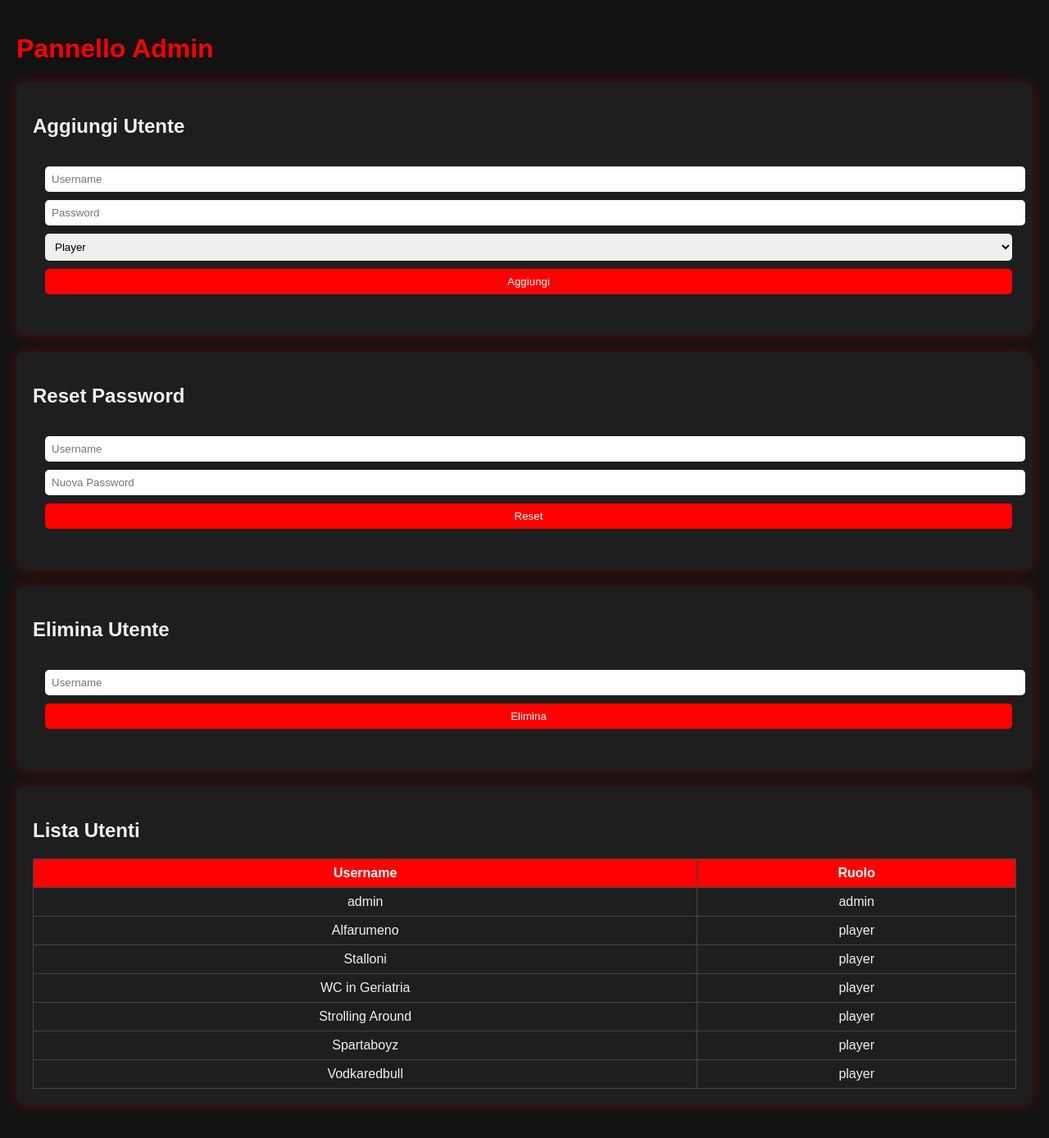
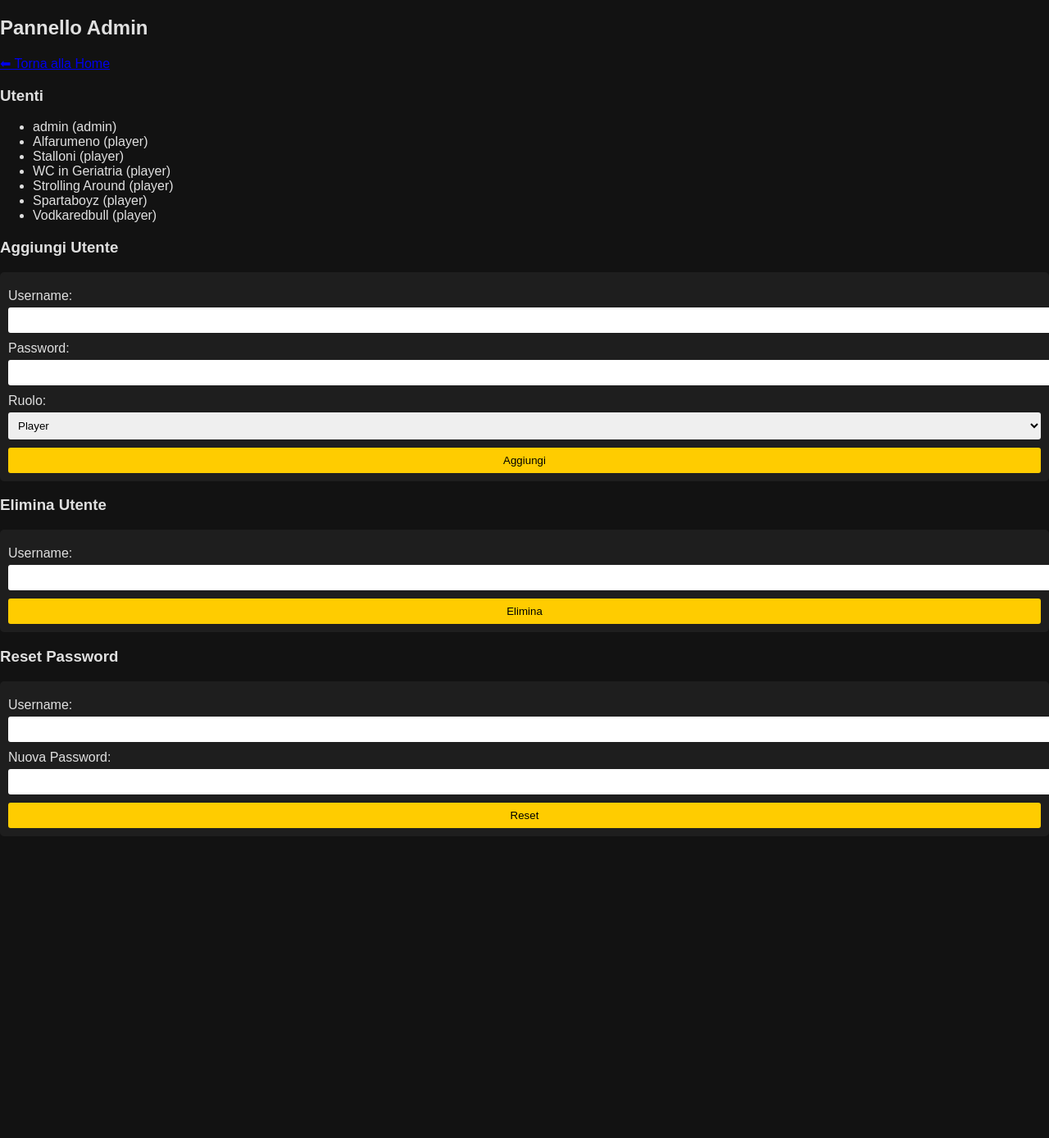
Before and after one commit to gioambro/Fanta-f-1, a Flask app: page /admin in a window 1280 px wide. Shown: the whole page at 82% size. After the commit the page ends 1010 px from the top, so only its background shows below. Run offline with Flask 3, Linux system fonts and the light colour scheme; the visitor is signed in with stand-in values (Sample User, id 1); data comes from the database, SQL or seed files in the repository.

Commit message:
Update admin.html

```diff
--- a/templates/admin.html
+++ b/templates/admin.html
@@ -2,141 +2,52 @@
 <html lang="it">
 <head>
     <meta charset="UTF-8">
-    <title>Admin - Fanta F1</title>
+    <title>Pannello Admin</title>
     <link rel="stylesheet" href="{{ url_for('static', filename='style.css') }}">
-    <style>
-        body {
-            background-color: #121212;
-            font-family: Arial, sans-serif;
-            color: #f0f0f0;
-            padding: 20px;
-        }
-
-        h1 {
-            color: #ff0000;
-        }
-
-        .flash {
-            margin-bottom: 15px;
-            padding: 10px;
-            border-radius: 5px;
-            font-weight: bold;
-        }
-
-        .flash.success { background: #2e7d32; color: white; }
-        .flash.danger { background: #c62828; color: white; }
-        .flash.info   { background: #1565c0; color: white; }
-        .flash.warning{ background: #ff9800; color: black; }
-
-        .admin-section {
-            background: #1e1e1e;
-            padding: 20px;
-            border-radius: 10px;
-            margin-bottom: 20px;
-            box-shadow: 0px 0px 15px rgba(255,0,0,0.3);
-        }
-
-        input[type="text"],
-        input[type="password"],
-        select {
-            padding: 8px;
-            margin: 5px;
-            border-radius: 5px;
-            border: none;
-        }
-
-        button {
-            background: #ff0000;
-            color: white;
-            padding: 8px 15px;
-            border: none;
-            border-radius: 5px;
-            cursor: pointer;
-            margin: 5px;
-        }
-
-        button:hover {
-            background: #cc0000;
-        }
-
-        table {
-            width: 100%;
-            border-collapse: collapse;
-            margin-top: 15px;
-        }
-
-        th, td {
-            border: 1px solid #444;
-            padding: 8px;
-            text-align: center;
-        }
-
-        th {
-            background: #ff0000;
-            color: white;
-        }
-    </style>
 </head>
 <body>
-    <h1>Pannello Admin</h1>
+<div class="container">
+    <h2>Pannello Admin</h2>
+    <a href="{{ url_for('index') }}">⬅ Torna alla Home</a>
+    <h3>Utenti</h3>
+    <ul>
+        {% for u in users %}
+            <li>{{ u['username'] }} ({{ u['role'] }})</li>
+        {% endfor %}
+    </ul>
 
-    <!-- flash messages -->
-    {% with messages = get_flashed_messages(with_categories=true) %}
-      {% if messages %}
-        {% for category, message in messages %}
-          <div class="flash {{ category }}">{{ message }}</div>
-        {% endfor %}
-      {% endif %}
-    {% endwith %}
-
-    <div class="admin-section">
-        <h2>Aggiungi Utente</h2>
-        <form method="POST">
+    <h3>Aggiungi Utente</h3>
+    <form method="post">
         <input type="hidden" name="action" value="add">
-            <input type="text" name="username" placeholder="Username" required>
-            <input type="password" name="password" placeholder="Password" required>
+        <label>Username:</label>
+        <input type="text" name="username" required>
+        <label>Password:</label>
+        <input type="text" name="password" required>
+        <label>Ruolo:</label>
         <select name="role">
             <option value="player">Player</option>
             <option value="admin">Admin</option>
         </select>
         <button type="submit">Aggiungi</button>
     </form>
-    </div>
 
-    <div class="admin-section">
-        <h2>Reset Password</h2>
-        <form method="POST">
+    <h3>Elimina Utente</h3>
+    <form method="post">
+        <input type="hidden" name="action" value="delete">
+        <label>Username:</label>
+        <input type="text" name="username" required>
+        <button type="submit">Elimina</button>
+    </form>
+
+    <h3>Reset Password</h3>
+    <form method="post">
         <input type="hidden" name="action" value="reset">
-            <input type="text" name="username" placeholder="Username" required>
-            <input type="password" name="new_password" placeholder="Nuova Password" required>
+        <label>Username:</label>
+        <input type="text" name="username" required>
+        <label>Nuova Password:</label>
+        <input type="text" name="new_password" required>
         <button type="submit">Reset</button>
     </form>
 </div>
-
-    <div class="admin-section">
-        <h2>Elimina Utente</h2>
-        <form method="POST">
-            <input type="hidden" name="action" value="delete">
-            <input type="text" name="username" placeholder="Username" required>
-            <button type="submit">Elimina</button>
-        </form>
-    </div>
-
-    <div class="admin-section">
-        <h2>Lista Utenti</h2>
-        <table>
-            <tr>
-                <th>Username</th>
-                <th>Ruolo</th>
-            </tr>
-            {% for user in users %}
-            <tr>
-                <td>{{ user['username'] }}</td>
-                <td>{{ user['role'] }}</td>
-            </tr>
-            {% endfor %}
-        </table>
-    </div>
-
 </body>
 </html>
```
Lines whose indentation alone changed are shown as unchanged.
